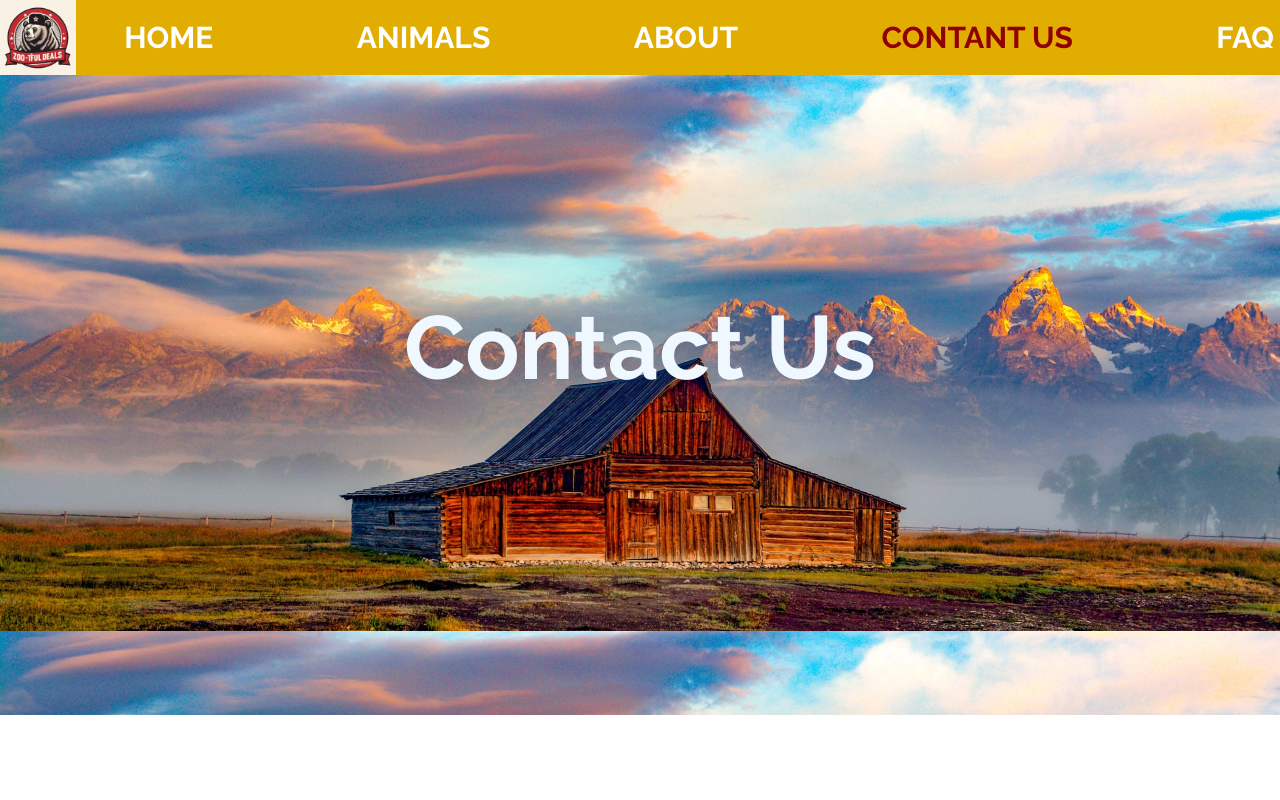
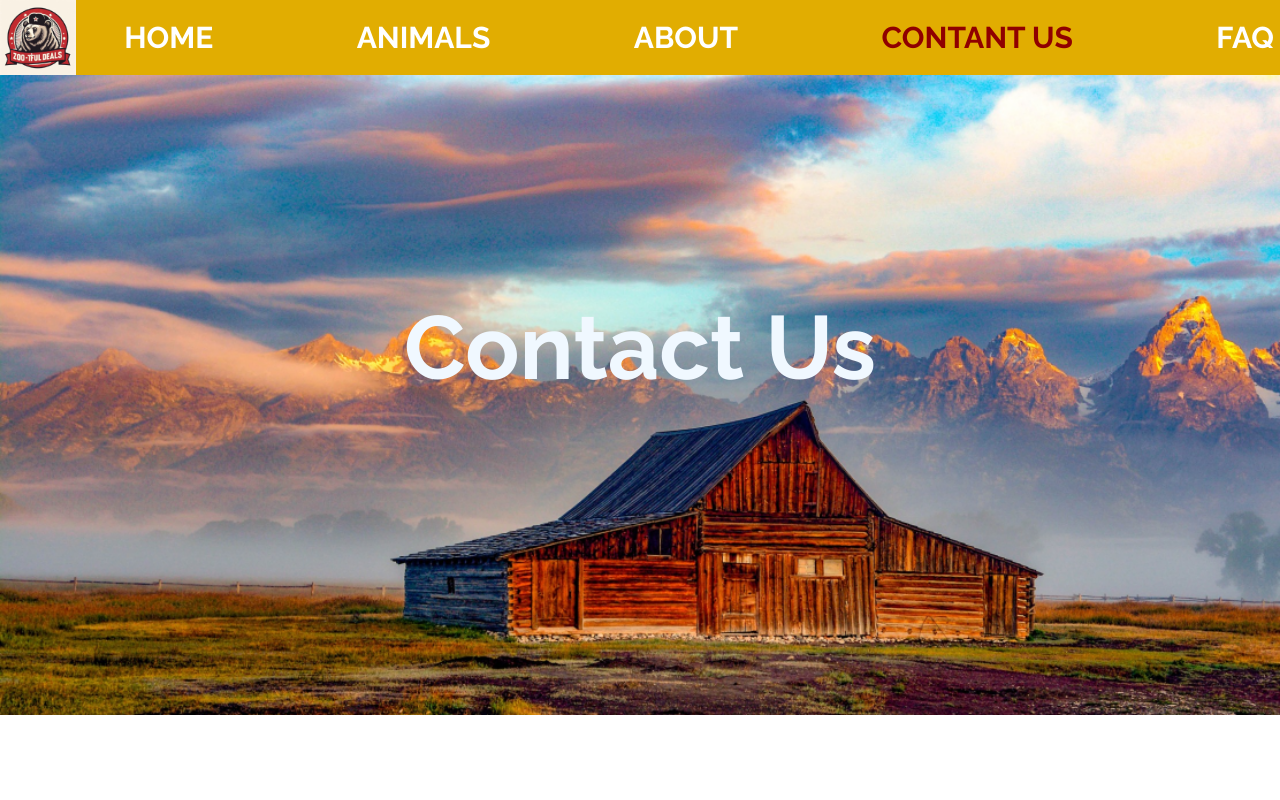
Before and after one commit to Letsktor/sfm, a React (Create React App) app in the folder rector/: page /contact in a window 1280 px wide. Shown: the top 800 px of the page. Built offline with nearby package versions, Linux system fonts and the light colour scheme.

Commit message:
Background pictures fixed

```diff
--- a/rector/src/Css/About.css
+++ b/rector/src/Css/About.css
@@ -92,6 +92,8 @@ button{
 }
 .Aboutus{
     background-image: url('../Pictures/Rectangle_36.png');
+    background-repeat: no-repeat;
+    background-size: cover;
     text-align: center;
     font-size: 280%;
     color: aliceblue;
--- a/rector/src/Css/Contact.css
+++ b/rector/src/Css/Contact.css
@@ -61,6 +61,8 @@ button{
 }
 .fo{
     background-image: url("../Pictures/Rectangle_40.png");
+    background-repeat: no-repeat;
+    background-size: cover;
     height: 60vh;
     text-align: center;
     font-size: 280%;
```
